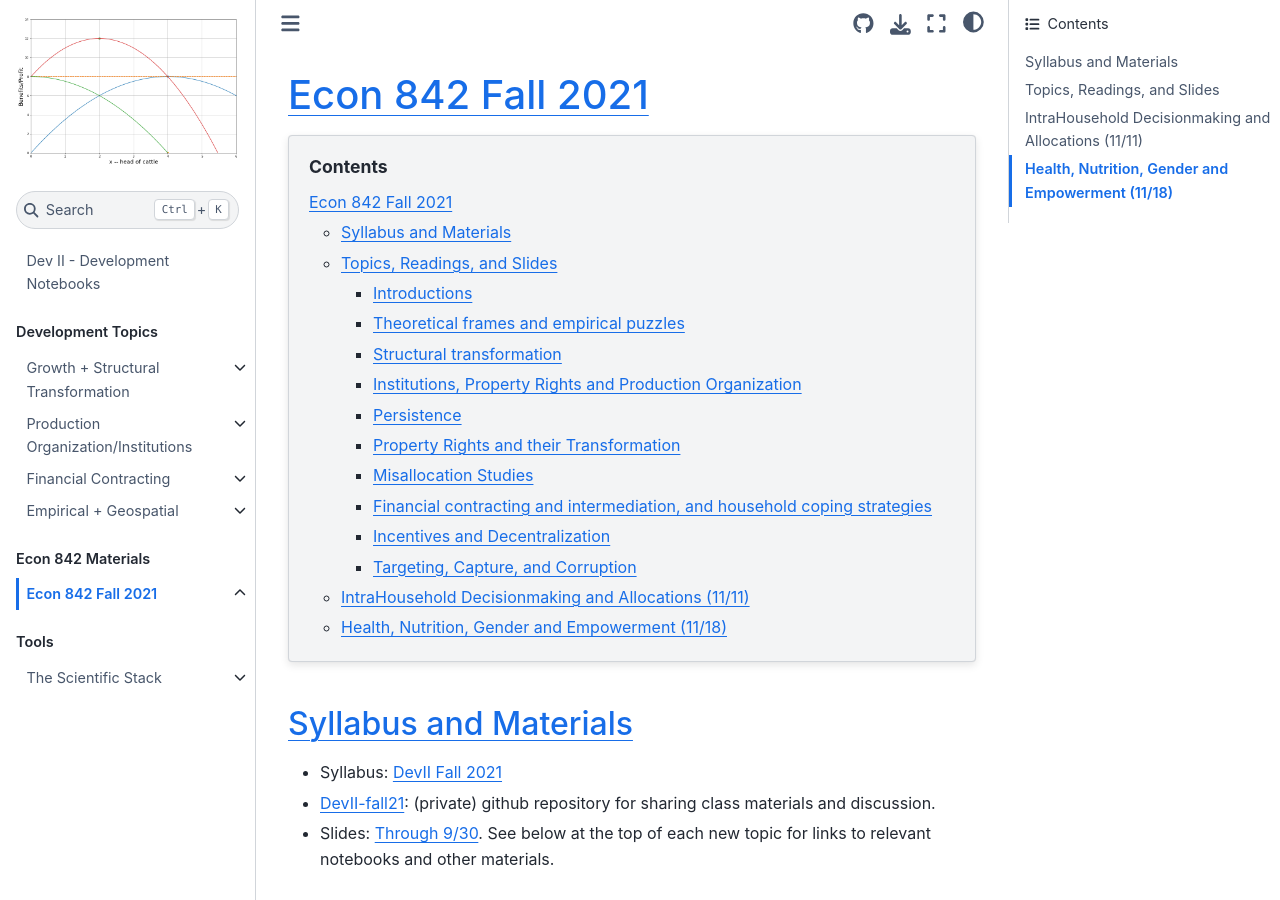
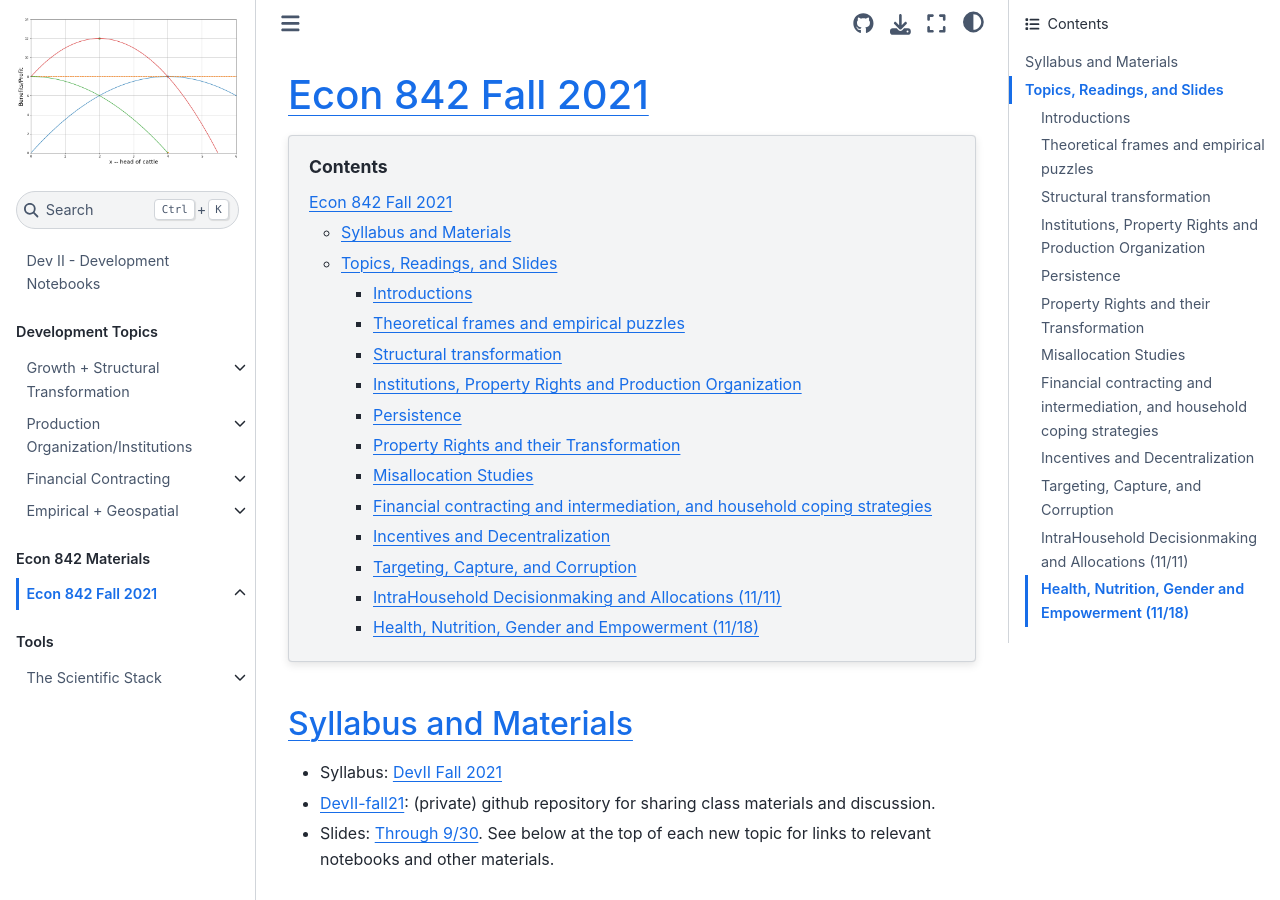
Before and after one commit to jhconning/DevII, a Jupyter Book: the page built from course/classf21.md, in a window 1280 px wide and 900 px high. Built offline with Jupyter Book 1.0.4 settings and Sphinx 7.4.7 and the Sphinx Book theme 1.1.4, drawn with Linux system fonts in a browser that asks for light colours; pages that are not in the unit, such as notebooks, are missing from menus.

Commit message:
fix headings

```diff
--- a/course/classf21.md
+++ b/course/classf21.md
@@ -161,7 +161,7 @@ Indonesia”, _Journal of Political Economy_, 115(2), 200-249.
 
 
 
-## IntraHousehold Decisionmaking and Allocations (11/11)
+### IntraHousehold Decisionmaking and Allocations (11/11)
 
 \* Chiappori, P.-A., Mazzocco, M., 2017. Static and Intertemporal Household Decisions. Journal of Economic Literature 55, 985–1045. (focus on static models section)
 
@@ -172,7 +172,7 @@ Indonesia”, _Journal of Political Economy_, 115(2), 200-249.
 Haddad, L., Hoddinott, J., Alderman, H., 1997. _Intrahousehold resource allocation in developing countries: Models, Methods and Policies. John Hopkins University Press and International Food Policy Research Institute. (link)  [optional additional reference]
 
 
-## Health, Nutrition, Gender and Empowerment (11/18)
+### Health, Nutrition, Gender and Empowerment (11/18)
 
 \* Chattopadhyay, Raghabendra, and Esther Duflo. 2004. “Women as Policy Makers: Evidence from a Randomized Policy Experiment in India.” _Econometrica_ 72 (5): 1409–43.
 
```
